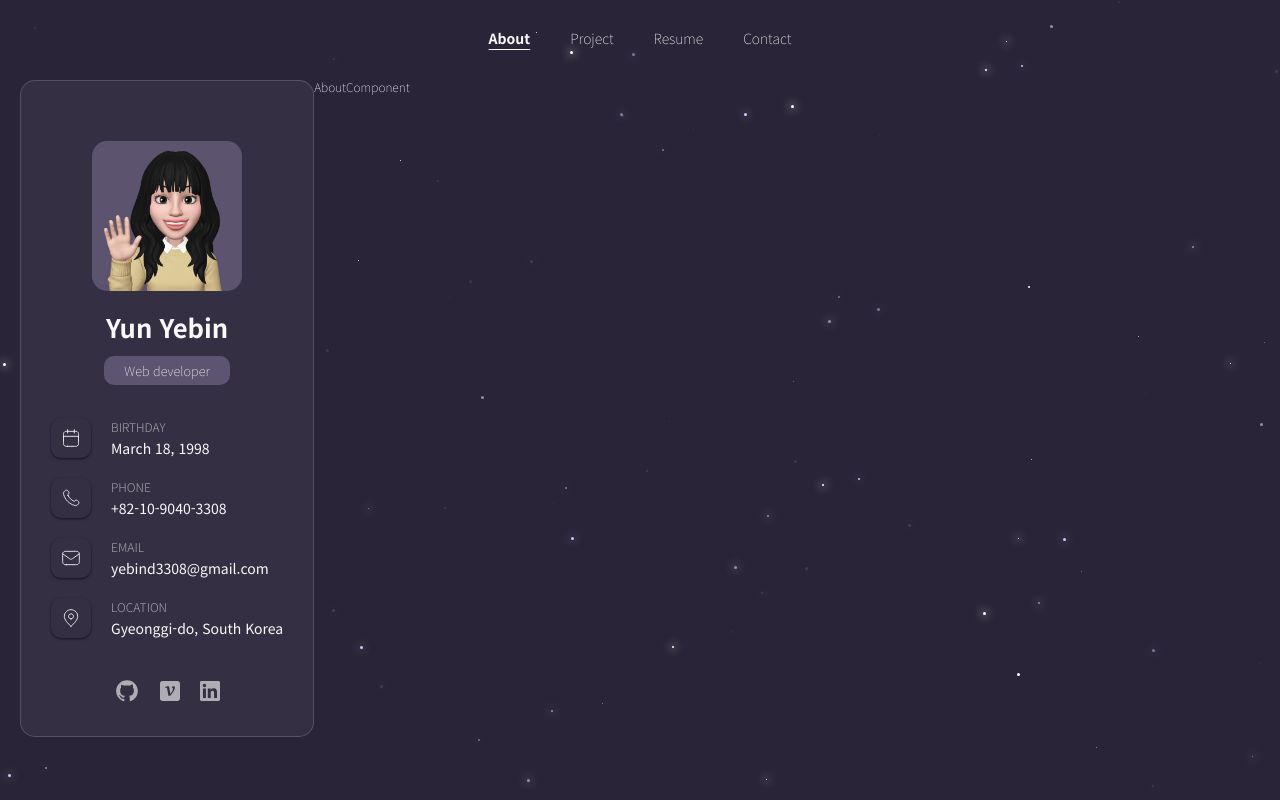
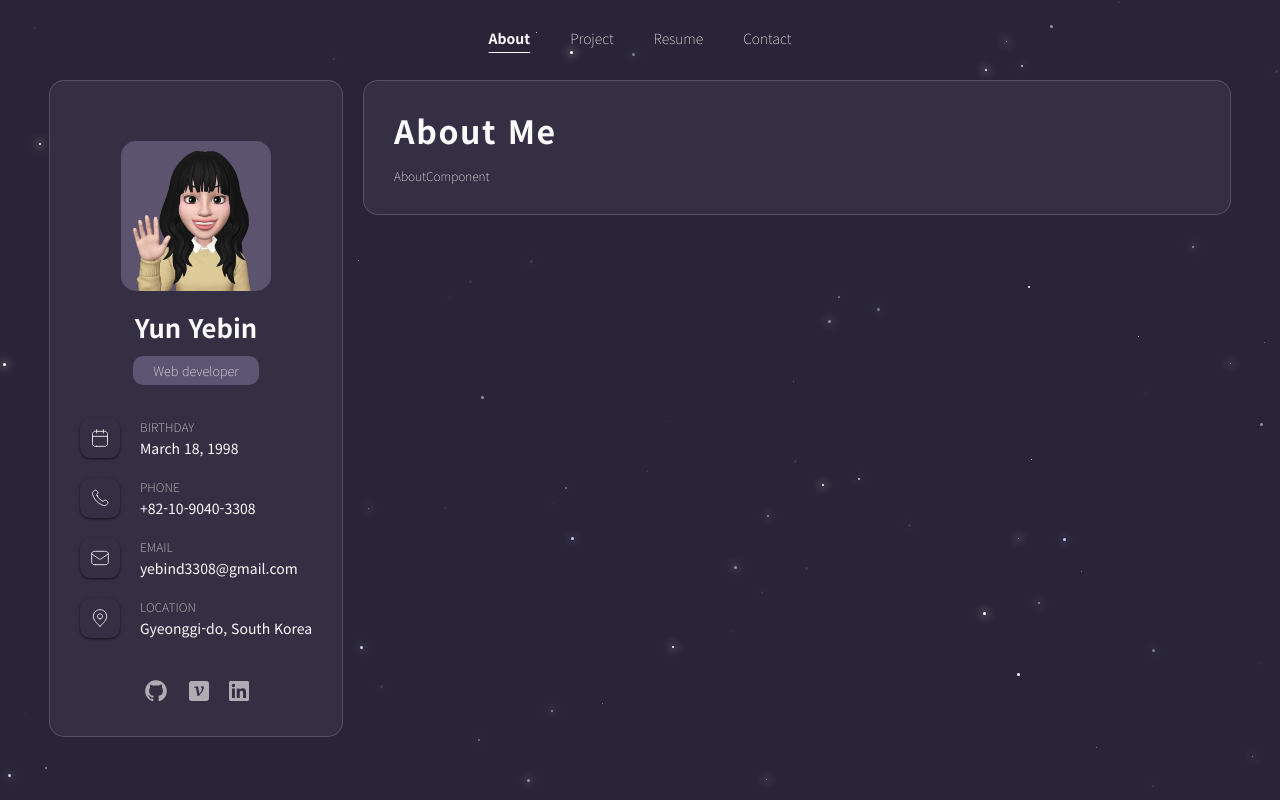
Before and after one commit to YebinYun/portfolio-dev, a React (Create React App) app: page / in a window 1280 px wide. Built offline with nearby package versions, Linux system fonts and the light colour scheme.

Commit message:
feat: Contents > UI styling & Share click button title

```diff
--- a/src/App.css
+++ b/src/App.css
@@ -5,7 +5,9 @@
   > main {
     position: relative;
     top: 60px;
+    /* height: calc(100% - 60px); */
     display: flex;
-    /* height: calc(100% - 60px); */
+    justify-content: center;
+    gap: 20px;
   }
 }
--- a/src/App.tsx
+++ b/src/App.tsx
@@ -9,33 +9,34 @@ import MainContent from "./components/Contents/index";
 import Sidebar from "./components/Sidebar/index";
 
 export interface SectionProps {
-  name: string;
+  title: string;
   component: ReactElement;
 }
 
 const App: React.FC = () => {
   const sections: SectionProps[] = [
     {
-      name: "About",
+      title: "About",
       component: <About />,
     },
     {
-      name: "Project",
+      title: "Project",
       component: <Project />,
     },
     {
-      name: "Resume",
+      title: "Resume",
       component: <Resume />,
     },
     {
-      name: "Contact",
+      title: "Contact",
       component: <Contact />,
     },
   ];
 
-  const [isSection, setIsSection] = useState<ReactElement>(
-    sections[0].component
-  );
+  const [isSection, setIsSection] = useState<SectionProps>({
+    title: sections[0].title,
+    component: sections[0].component,
+  });
 
   return (
     <div className="App">
--- /dev/null
+++ b/src/components/Contents/index.css
@@ -0,0 +1,16 @@
+.contents {
+  position: relative;
+  padding: 30px;
+  height: max-content;
+  width: 70%;
+  background: #352f44;
+  border: 1px solid #dbd8e334;
+  border-radius: 15px;
+
+  .contentTitle {
+    font-size: 32px;
+    font-weight: 600;
+    letter-spacing: 0.1rem;
+    margin-bottom: 20px;
+  }
+}
--- a/src/components/Contents/index.tsx
+++ b/src/components/Contents/index.tsx
@@ -1,12 +1,16 @@
-import React, { ReactElement } from "react";
+import "./index.css";
+import { SectionProps } from "../../App";
 
 interface MainContentProps {
-  isSection: ReactElement;
+  isSection: SectionProps;
 }
 
 const MainContentComponent = ({ isSection }: MainContentProps) => (
-  <article>
-    <div>{isSection}</div>
+  <article className="contents">
+    <p className="contentTitle">
+      {isSection.title === "About" ? "About Me" : isSection.title}
+    </p>
+    <div className="contentComponent">{isSection.component}</div>
   </article>
 );
 
--- a/src/components/Navbar/index.css
+++ b/src/components/Navbar/index.css
@@ -17,7 +17,7 @@
     .active {
       font-weight: bold;
       text-decoration: underline;
-      text-underline-offset: 5px;
+      text-underline-offset: 8px;
     }
   }
 }
--- a/src/components/Navbar/index.tsx
+++ b/src/components/Navbar/index.tsx
@@ -1,21 +1,31 @@
-import React, { Dispatch, ReactElement, SetStateAction, useState } from "react";
+import React, { Dispatch, SetStateAction, useState } from "react";
 import { SectionProps } from "../../App";
 import "./index.css";
 
 type NavbarProps = {
-  setIsSection: Dispatch<SetStateAction<ReactElement>>;
+  setIsSection: Dispatch<SetStateAction<SectionProps>>;
   sections: SectionProps[];
 };
 
 const NavbarComponent = ({ setIsSection, sections }: NavbarProps) => {
-  const [activeButton, setActiveButton] = useState(sections[0].name);
+  const [activeButton, setActiveButton] = useState(sections[0].title);
 
   const changeHandler = (newActiveButton: string) => {
     setActiveButton(newActiveButton);
     const selectedSection = sections.find(
-      (button) => button.name === newActiveButton
+      (button) => button.title === newActiveButton
     );
-    setIsSection(selectedSection ? selectedSection.component : <></>);
+    setIsSection(
+      selectedSection
+        ? {
+            title: selectedSection.title,
+            component: selectedSection.component,
+          }
+        : {
+            title: "",
+            component: <></>,
+          }
+    );
   };
 
   return (
@@ -23,11 +33,11 @@ const NavbarComponent = ({ setIsSection, sections }: NavbarProps) => {
       <ul>
         {sections.map((headerButton) => (
           <li
-            key={headerButton.name}
-            className={activeButton === headerButton.name ? "active" : ""}
-            onClick={() => changeHandler(headerButton.name)}
+            key={headerButton.title}
+            className={activeButton === headerButton.title ? "active" : ""}
+            onClick={() => changeHandler(headerButton.title)}
           >
-            {headerButton.name}
+            {headerButton.title}
           </li>
         ))}
       </ul>
```
